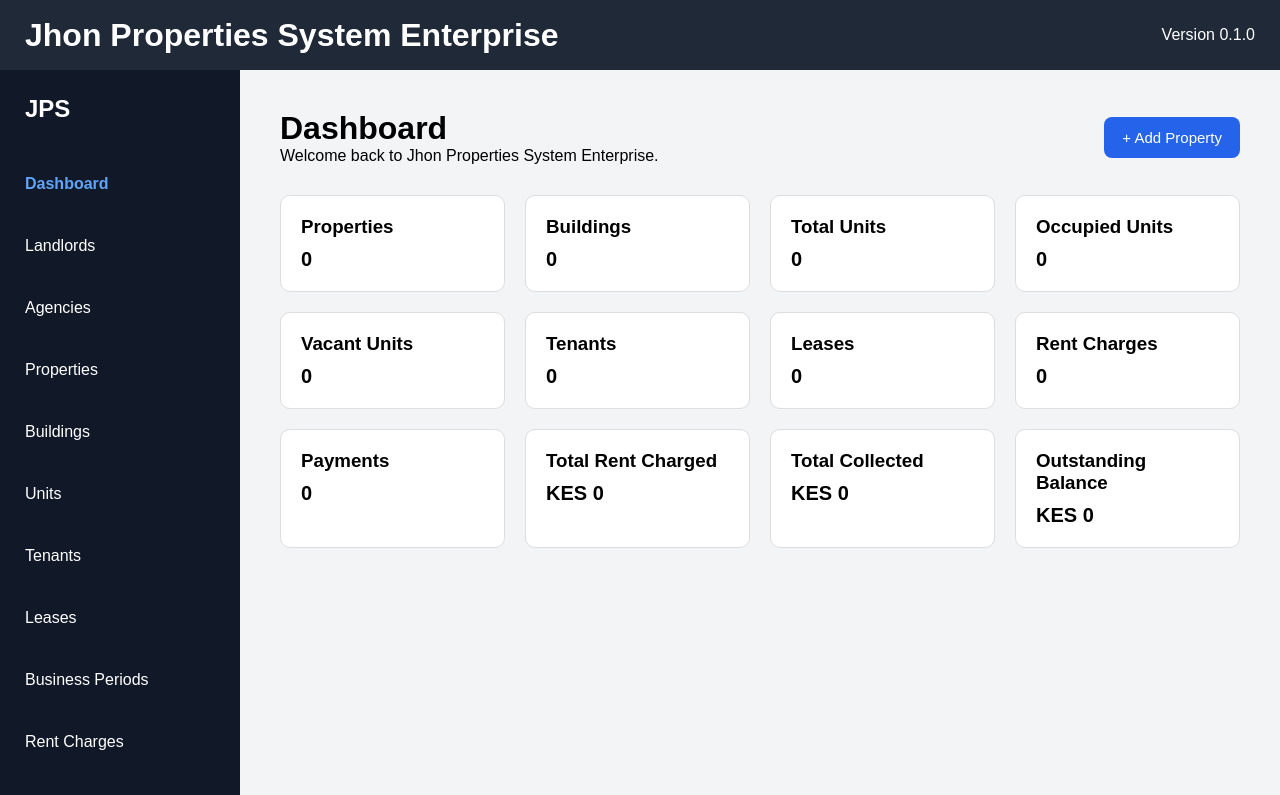
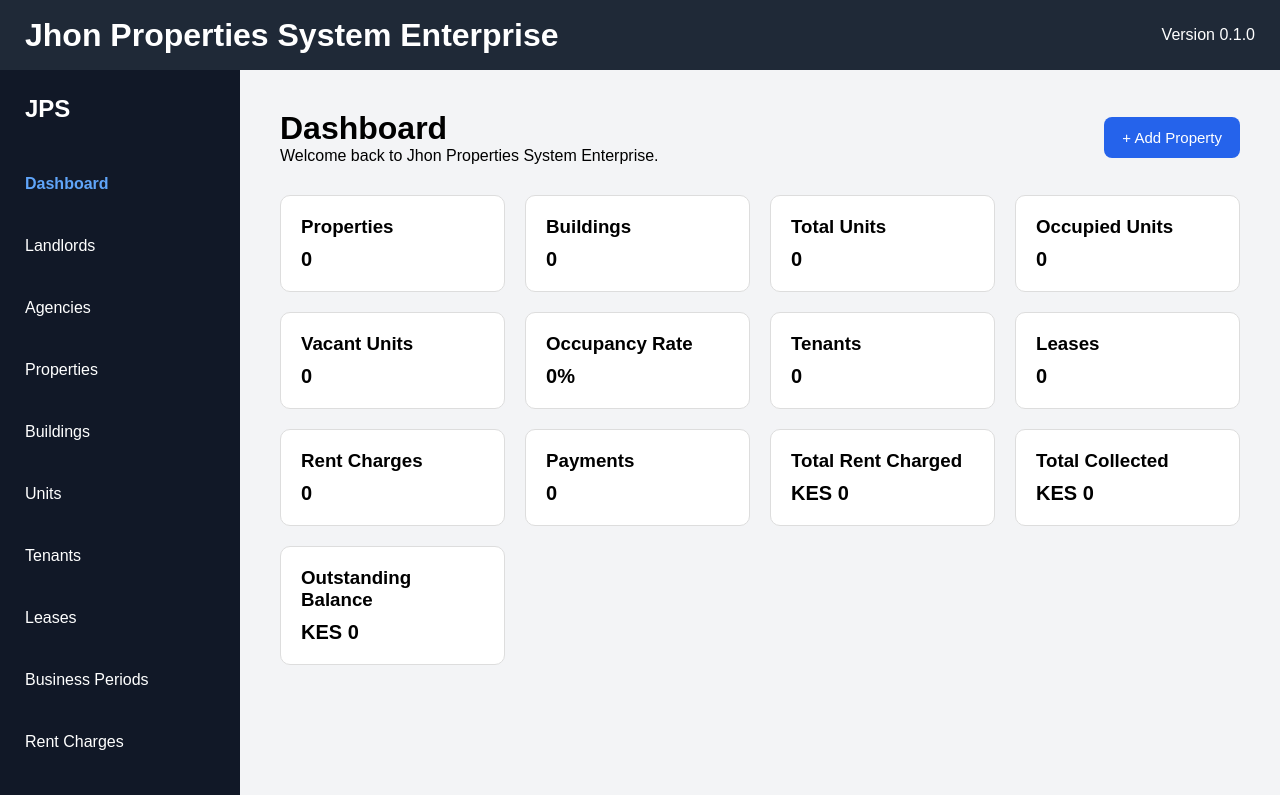
Before and after one commit to JHON261998/jhon-properties-system-enterprise, a React (Vite) app: page / in a window 1280 px wide. Shown: the top 795 px of the page. Built offline with nearby package versions, Linux system fonts and the light colour scheme.

Commit message:
feat(reporting): introduce reporting engine and occupancy report

```diff
--- a/src/pages/Dashboard.jsx
+++ b/src/pages/Dashboard.jsx
@@ -1,7 +1,11 @@
 import { getDashboardStats } from "../services/dashboardService";
+import { getOccupancyReport } from "../reports";
 
 function Dashboard() {
   const stats = getDashboardStats();
+  const occupancy = getOccupancyReport();
+
+  console.log("Occupancy Report", occupancy);
 
   return (
     <>
@@ -30,17 +34,22 @@ function Dashboard() {
 
         <div className="dashboard-card">
           <h3>Total Units</h3>
-          <p>{stats.units}</p>
+          <p>{occupancy.totalUnits}</p>
         </div>
 
         <div className="dashboard-card">
           <h3>Occupied Units</h3>
-          <p>{stats.occupiedUnits}</p>
+          <p>{occupancy.occupiedUnits}</p>
         </div>
 
         <div className="dashboard-card">
           <h3>Vacant Units</h3>
-          <p>{stats.vacantUnits}</p>
+          <p>{occupancy.vacantUnits}</p>
+        </div>
+
+        <div className="dashboard-card">
+          <h3>Occupancy Rate</h3>
+          <p>{occupancy.occupancyRate}%</p>
         </div>
 
         <div className="dashboard-card">
--- /dev/null
+++ b/src/reports/index.js
@@ -0,0 +1,3 @@
+export {
+  getOccupancyReport,
+} from "./occupancyReport";
--- /dev/null
+++ b/src/reports/occupancyReport.js
@@ -0,0 +1,28 @@
+import {
+  loadUnits,
+  getUnitStatistics,
+} from "../features/units/unitStore";
+
+export function getOccupancyReport() {
+  const units = loadUnits();
+
+  const stats = getUnitStatistics();
+
+  return {
+    generatedAt: new Date().toLocaleString(),
+
+    totalUnits: stats.total,
+
+    occupiedUnits: stats.occupied,
+
+    vacantUnits: stats.vacant,
+
+    occupancyRate: stats.occupancy,
+
+    availableUnits: units
+      .filter(unit => unit.status === "Vacant")
+      .sort((a, b) =>
+        a.unitNumber.localeCompare(b.unitNumber)
+      ),
+  };
+}
```
